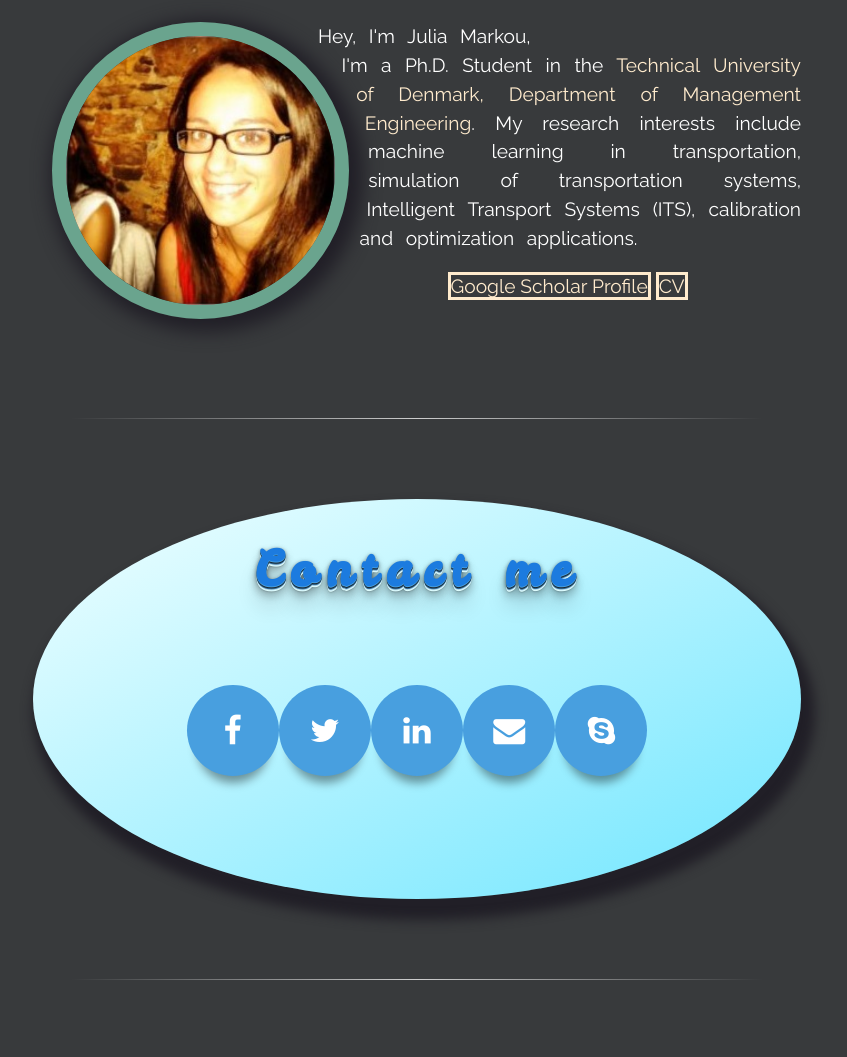
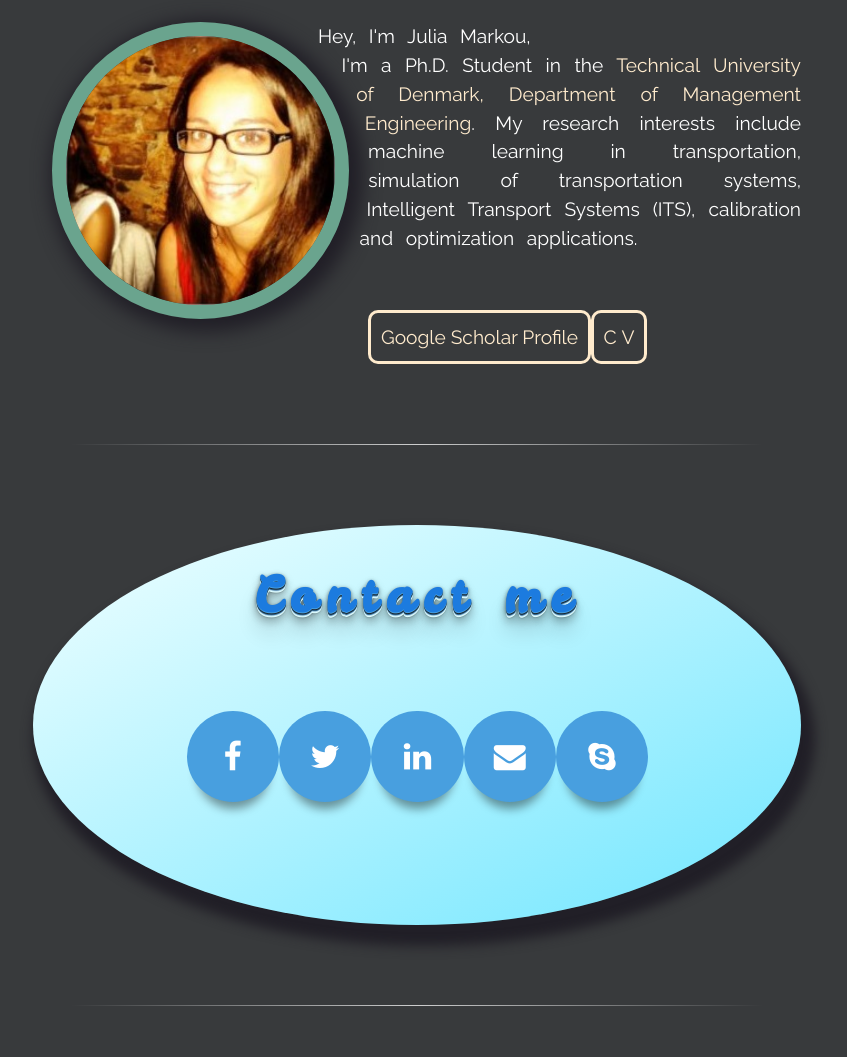
Before and after one commit to raidenfreeman/JProfile, a website: page app/index.html in a window 1280 px wide. Shown: the part 1038-2095 px from the top of the page, without its empty margins (223-1070 px from the left). Drawn offline with Linux system fonts and the light colour scheme; a web font is replaced by a local one.

Commit message:
added css for the CV and scholar buttons, main background is now fixed instead of scrolling.

```diff
--- a/app/index.html
+++ b/app/index.html
@@ -64,7 +64,7 @@
         (ITS), calibration and optimization applications.</p>
       <div class="external-links">
         <a href="https://scholar.google.com/citations?user=zfYdx1AAAAAJ&hl" class="button">Google Scholar Profile</a>
-        <a href="others/markou_ioulia_cv1.pdf" class="button">CV</a>
+        <a href="others/markou_ioulia_cv1.pdf" class="button">C&nbsp;V</a>
       </div>
 
       <p style="display: none;">I am a Ph.D. Student at the Technical University of Denmark – DTU. I hold an MSc in
@@ -90,16 +90,16 @@
   <div class="contact">
     <h2>Contact me</h2>
     <div class="link-buttons">
-      <a class="rounded-button" href="https://www.facebook.com/MarkouIoulia/"><span class="fa fa-facebook"
+      <a class="rounded-button" href="https://www.facebook.com/MarkouIoulia/"><span class="fa fa-fw fa-facebook"
                                                                                     aria-hidden="true"
       ></span></a>
-      <a href="https://twitter.com/MarkouIoulia/" class="rounded-button"><span class="fa fa-twitter"
+      <a href="https://twitter.com/MarkouIoulia/" class="rounded-button"><span class="fa fa-fw fa-twitter"
                                                                                aria-hidden="true"></span></a>
       <a href="https://www.linkedin.com/in/iouliamarkou?trk=hp-identity-name/" class="rounded-button"><span
         class="fa fa-fw fa-linkedin"
         aria-hidden="true"></span></a>
-      <a href="#" class="rounded-button" id="mail"><span class="fa fa-envelope" aria-hidden="true"></span></a>
-      <a class="rounded-button" href="#" id="skype"><span class="fa fa-skype" aria-hidden="true"></span></a>
+      <a href="#" class="rounded-button" id="mail"><span class="fa fa-fw fa-envelope" aria-hidden="true"></span></a>
+      <a class="rounded-button" href="#" id="skype"><span class="fa fa-fw fa-skype" aria-hidden="true"></span></a>
     </div>
   </div>
   <hr class="fading-hr">
--- a/app/styles/style.css
+++ b/app/styles/style.css
@@ -28,7 +28,7 @@ body {
   width: 100%;
   height: 110vh;
   background-size: cover;
-  background: url('../images/bg.jpg') center bottom;
+  background: url('../images/bg.jpg') fixed center bottom;
   box-shadow: 20px 6px 13px 20px rgb(33, 31, 39);
   border-bottom-left-radius: 79% 33%;
   border-bottom-right-radius: 79% 33%;
@@ -145,15 +145,34 @@ hr.fading-hr {
 
 #personal-description {
   word-spacing: 0.4em;
+  /*margin-bottom: 2em;*/
 }
 
 #personal-description > a {
   color: blanchedalmond;
 }
 
-.button {
+.external-links{
+  margin: 3em 20% 0 20%;
+  display: flex;
+  justify-content: space-around;
+}
+
+.external-links>.button {
+  border-radius: 10px;
   border: 3px solid;
   color: blanchedalmond;
+  background-color: transparent;
+  padding: 0.5em 0.5em;
+  cursor: pointer;
+  text-align: center;
+}
+
+.external-links>.button:hover{
+  color: slategrey;
+  background-color: blanchedalmond;
+  border-color: transparent;
+
 }
 
 #profileImage {
@@ -226,28 +245,6 @@ hr.fading-hr {
   font-family: Raleway, Helvetica, sans-serif;
   font-size: 1em;
 }
-
-/*#journals {*/
-/*margin: auto 20%;*/
-/*}*/
-
-/*@media screen and (max-width: 320px) {*/
-/*#journals {*/
-/*margin: auto 0;*/
-/*}*/
-/*}*/
-
-/*@media screen and (max-width: 720px) and (min-width: 320px) {*/
-/*#journals {*/
-/*margin: auto 0;*/
-/*}*/
-/*}*/
-
-/*@media screen and (min-width: 720px) {*/
-/*#journals {*/
-/*margin: auto 10%;*/
-/*}*/
-/*}*/
 
 .main-title .thin {
   font-weight: 200;
@@ -413,6 +410,8 @@ a {
 a:hover, a:focus {
   color: #34495e;
 }
+
+
 
 .icon {
   font-family: 'Stroke-Gap-Icons';
```
